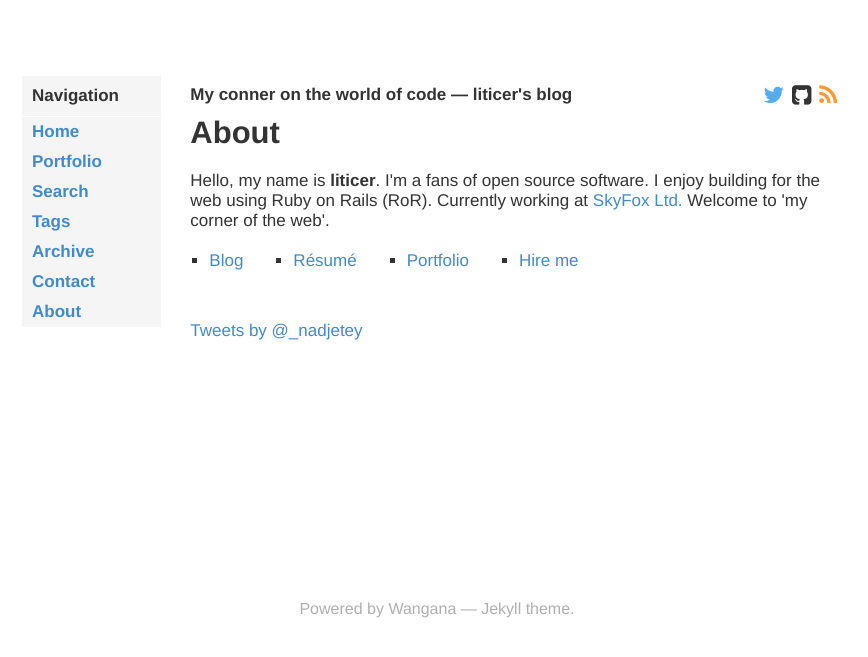
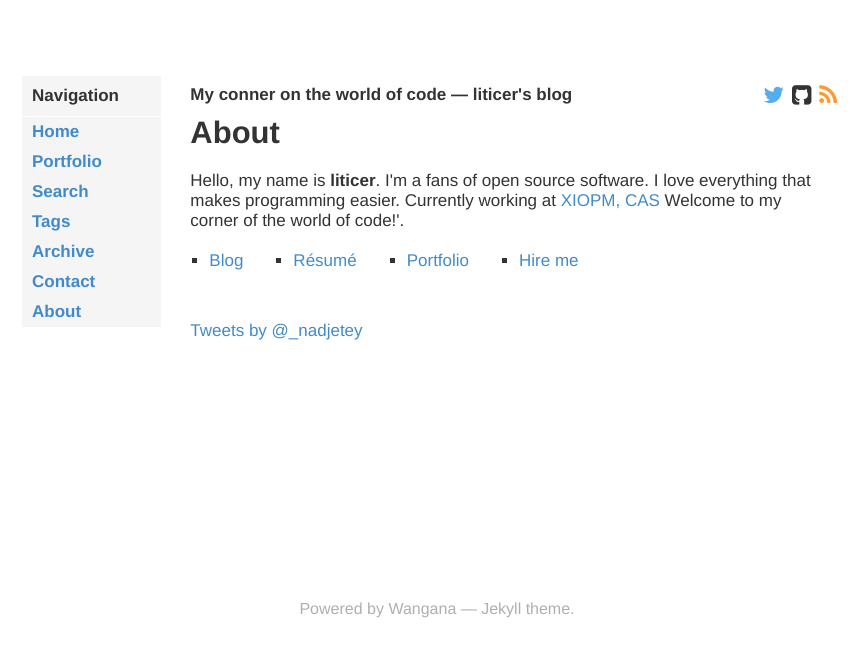
Before and after one commit to liticer/liticer.github.io, a Jekyll site: the page built from about.html, in a window 1280 px wide. Shown: the top 657 px of the page, without its empty margins (203-1071 px from the left). Built offline with Jekyll 4.4.1, drawn with Linux system fonts in a browser that asks for light colours; some web fonts are replaced; Markdown is read by kramdown in place of the engine named in the settings; comment, search, counter and statistics services are not loaded.

Commit message:
Update about.html

```diff
--- a/about.html
+++ b/about.html
@@ -7,7 +7,7 @@ title: About
         {{ page.title }}
     </div>
     <div class="page-content">
-        <p>Hello, my name is <strong>liticer</strong>. I'm a fans of open source software. I enjoy building for the web using Ruby on Rails (RoR). Currently working at <a href="http://skyfoxservices.com/" target="_blank">SkyFox Ltd.</a> Welcome to 'my corner of the web'.
+        <p>Hello, my name is <strong>liticer</strong>. I'm a fans of open source software. I love everything that makes programming easier. Currently working at <a href="http://www.opt.ac.cn/" target="_blank">XIOPM, CAS</a> Welcome to my corner of the world of code!'.
         </p>
         <ul class="links">
             <li><a href="{{ "/index.html" | prepend: site.url }}">Blog</a></li>
```
